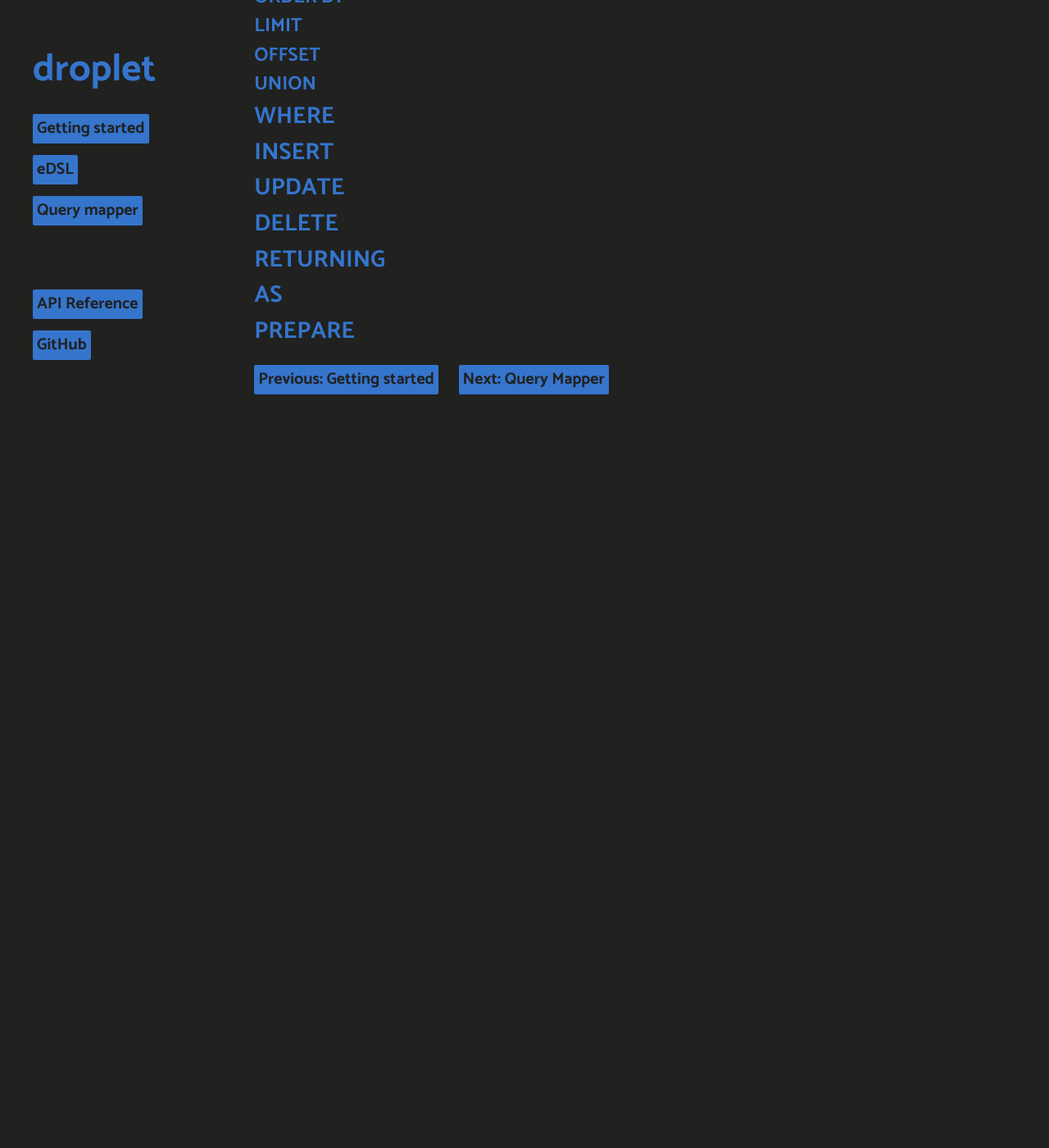
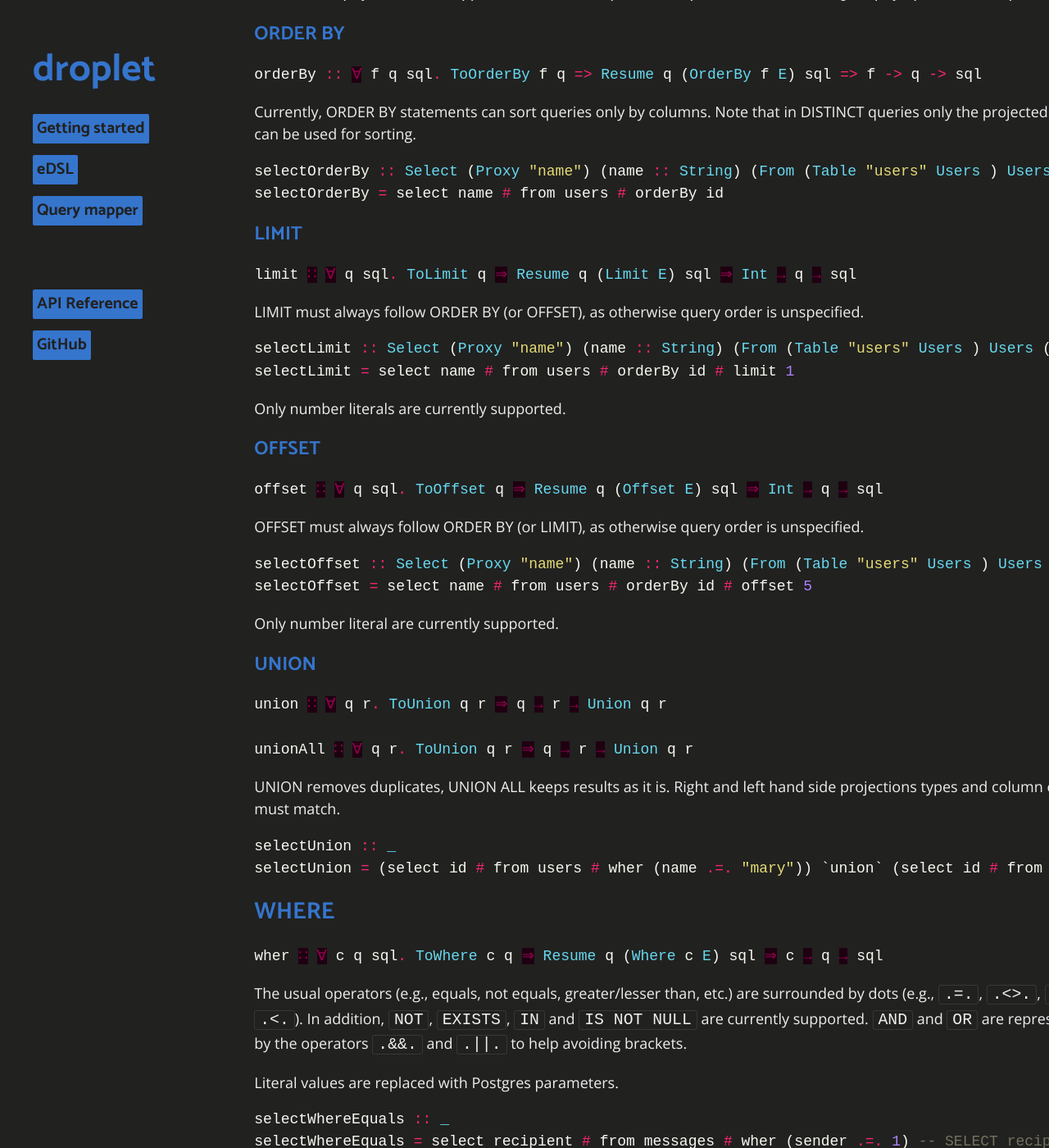
Before and after one commit to easafe/purescript-droplet, a Jekyll site: the page built from docs/edsl.md, in a window 1280 px wide and 1400 px high, scrolled down 7112 px. Shown: the whole window at 82% size. Built offline with Jekyll 4.4.1, drawn with Linux system fonts in a browser that asks for light colours; before the commit the page ends 7691 px from its top, so only the background shows below that; some of the changed text lies outside the part shown.

Commit message:
Expand documentation

````diff
--- a/docs/edsl.md
+++ b/docs/edsl.md
@@ -99,7 +99,6 @@ Type classes in the form `ToFrom`, `ToWhere` etc, are used to tell which stateme
 eDSL functions mark the end of a statement with the `E` data type. The type class `Resume` replaces it with a further statement, for example, `Select s projection E` => `Select s projection (From f fields E)`
 
 Lastly, tuples (via `/\`) stand in for commas, e.g., `select (column /\ column2 /\ columnN) ... groupBy (column /\ column2 /\ columnN) ... orderBy (column /\ column2 /\ columnN)` == `SELECT column, column2, columnN ... GROUP BY column, column2, columnN ... ORDER BY column, column2, columnN`
-
 
 ## SELECT
 
@@ -206,7 +205,6 @@ selectDistinctColumns :: Select (Distinct (Tuple (Proxy "id") (Tuple (Proxy "nam
 selectDistinctColumns = select (distinct $ id /\ name /\ birthday) # from users
 ```
 
-
 ### FROM
 
 FROM statement keeps track of columns in scope. For this reason, its type is a bit more complex than SELECT
@@ -290,6 +288,10 @@ queryOuterJoin = select (name /\ m ... sender) # from ((messages # as m) `leftJo
 
 ### GROUP BY
 
+```haskell
+groupBy:: forall f s q sql grouped fields. ToGroupBy q s fields => GroupByFields f fields grouped => ValidGroupByProjection s grouped => Resume q (GroupBy f E) sql => f -> q -> sql
+```
+
 Expectedly, GROUP BY queries limit SELECT projection to grouped columns or aggregations
 
 ```haskell
@@ -299,13 +301,88 @@ selectGroupBy = select ((count id # as b) /\ name) # from users # groupBy (id /\
 
 ### ORDER BY
 
+```haskell
+orderBy :: ∀ f q sql. ToOrderBy f q => Resume q (OrderBy f E) sql => f -> q -> sql
+```
+
+Currently, ORDER BY statements can sort queries only by columns. Note that in DISTINCT queries only the projected fields can be used for sorting.
+
+```haskell
+selectOrderBy :: Select (Proxy "name") (name :: String) (From (Table "users" Users ) Users (OrderBy (Proxy "id") E))
+selectOrderBy = select name # from users # orderBy id
+```
+
 ### LIMIT
+
+```haskell
+limit ∷ ∀ q sql. ToLimit q ⇒ Resume q (Limit E) sql ⇒ Int → q → sql
+```
+
+LIMIT must always follow ORDER BY (or OFFSET), as otherwise query order is unspecified.
+
+```haskell
+selectLimit :: Select (Proxy "name") (name :: String) (From (Table "users" Users ) Users (OrderBy (Proxy "id") (Limit E)))
+selectLimit = select name # from users # orderBy id # limit 1
+```
+
+Only number literals are currently supported.
 
 ### OFFSET
 
+```haskell
+offset ∷ ∀ q sql. ToOffset q ⇒ Resume q (Offset E) sql ⇒ Int → q → sql
+```
+
+OFFSET must always follow ORDER BY (or LIMIT), as otherwise query order is unspecified.
+
+```haskell
+selectOffset :: Select (Proxy "name") (name :: String) (From (Table "users" Users ) Users (OrderBy (Proxy "id") (Offset E)))
+selectOffset = select name # from users # orderBy id # offset 5
+```
+
+Only number literal are currently supported.
+
 ### UNION
 
+```haskell
+union ∷ ∀ q r. ToUnion q r ⇒ q → r → Union q r
+
+unionAll ∷ ∀ q r. ToUnion q r ⇒ q → r → Union q r
+```
+
+UNION removes duplicates, UNION ALL keeps results as it is. Right and left hand side projections types and column count must match.
+
+```haskell
+selectUnion :: _
+selectUnion = (select id # from users # wher (name .=. "mary")) `union` (select id # from users # wher (name .=. "john"))
+```
+
 ## WHERE
+
+```haskell
+wher ∷ ∀ c q sql. ToWhere c q ⇒ Resume q (Where c E) sql ⇒ c → q → sql
+```
+
+The usual operators (e.g., equals, not equals, greater/lesser than, etc.) are surrounded by dots (e.g., `.=.`, `.<>.`, `.>.`, `.<.`). In addition, `NOT`, `EXISTS`, `IN` and `IS NOT NULL` are currently supported. `AND` and `OR` are represented by the operators `.&&.` and `.||.` to help avoiding brackets.
+
+Literal values are replaced with Postgres parameters.
+
+```haskell
+selectWhereEquals :: _
+selectWhereEquals = select recipient # from messages # wher (sender .=. 1) -- SELECT recipient FROM messages WHERE sender = $1
+
+selectWhereAnd :: _
+selectWhereAnd = select id # from users # wher (name .=. "josh" .&&. name .<>. surname) -- SELECT id FROM users WHERE name = $1 AND name <> surname
+
+selectWhereOr :: _
+selectWhereOr = select id # from users # wher (name .=. "mary" .||. name .=. surname) -- SELECT id FROM users WHERE name = $1 OR name = surname
+
+selectWhereIn :: _
+selectWhereIn = select id # from users # wher (id `in_` [ 3, 4, 5 ]) -- SELECT id FROM users WHERE id IN $1
+
+selectWhereExists :: _
+selectWhereExists = select id # from users # wher (exists $ select id # from users)
+```
 
 ## INSERT
 
````
Also changed, not shown: 1 other file.
